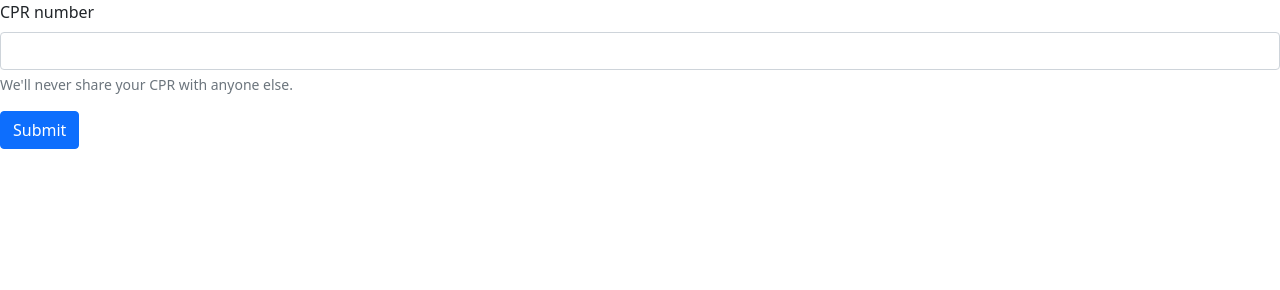
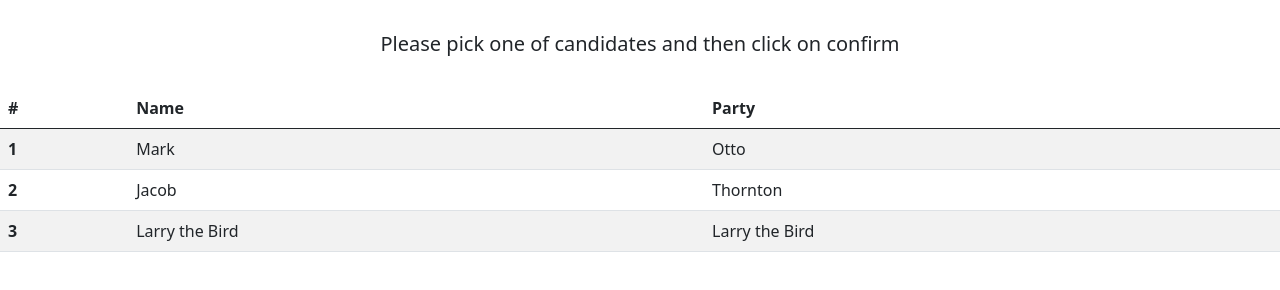
Before and after one commit to simonbucko/elections, a plain HTML site: page Frontend/pages/election/index.html in a window 1280 px wide. Drawn offline with nearby package versions, Linux system fonts and the light colour scheme.

Commit message:
started work on election modal

```diff
--- a/Frontend/pages/election/index.css
+++ b/Frontend/pages/election/index.css
@@ -0,0 +1,19 @@
+h5 {
+  text-align: center;
+  margin: 32px 0;
+}
+tbody {
+  cursor: pointer;
+}
+
+#confirmBanner {
+  position: fixed;
+  bottom: 0;
+  left: 0;
+  width: 100%;
+  padding: 32px 100px;
+  display: flex;
+  justify-content: space-between;
+  background-color: #f2f2f2;
+  display: none;
+}
--- a/Frontend/pages/election/index.html
+++ b/Frontend/pages/election/index.html
@@ -9,16 +9,38 @@
     <link rel="stylesheet" href="./index.css">
 </head>
 <body>
-    <form id="cprForm">
-        <div class="mb-3">
-          <label for="cprNumber" class="form-label">CPR number</label>
-          <input name="cpr" type="text" class="form-control" id="cprNumber" aria-describedby="emailHelp" required>
-          <div id="emailHelp" class="form-text">We'll never share your CPR with anyone else.</div>
-        </div>
-        <div class="buttonWrapper">
-            <button type="submit" class="btn btn-primary">Submit</button>
-        </div>
-      </form>
+    <h5>Please pick one of candidates and then click on confirm</h5>
+    <table class="table table-striped table-hover">
+        <thead>
+          <tr>
+            <th scope="col">#</th>
+            <th scope="col">Name</th>
+            <th scope="col">Party</th>
+          </tr>
+        </thead>
+        <tbody>
+          <tr>
+            <th scope="row">1</th>
+            <td>Mark</td>
+            <td>Otto</td>
+          </tr>
+          <tr>
+            <th scope="row">2</th>
+            <td>Jacob</td>
+            <td>Thornton</td>
+          </tr>
+          <tr>
+            <th scope="row">3</th>
+            <td>Larry the Bird</td>
+            <td>Larry the Bird</td>
+          </tr>
+        </tbody>
+      </table>
+
+    <div id="confirmBanner">
+        <div id="candidateName"></div>
+        <button type="button" class="btn btn-primary">Confirm</button>
+    </div>
     <script type="module" src="/constants/index.js"></script>
     <script src="https://cdn.jsdelivr.net/npm/bootstrap@5.0.2/dist/js/bootstrap.bundle.min.js" integrity="sha384-MrcW6ZMFYlzcLA8Nl+NtUVF0sA7MsXsP1UyJoMp4YLEuNSfAP+JcXn/tWtIaxVXM" crossorigin="anonymous"></script>
     <script type="module" src="index.js"></script>
```
